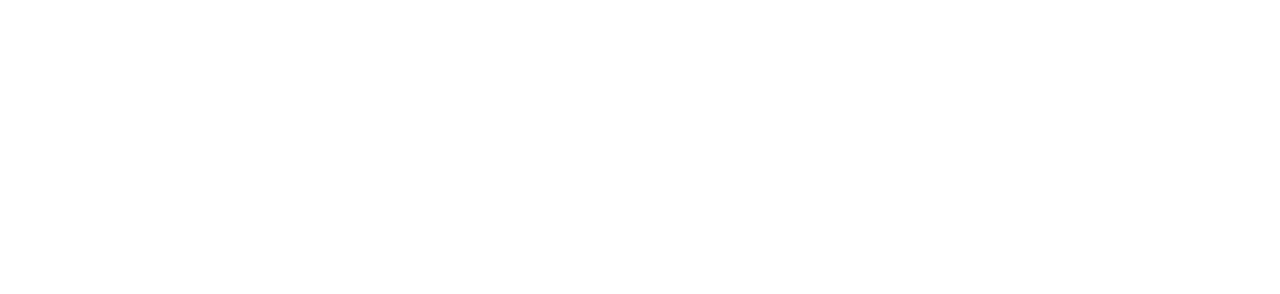
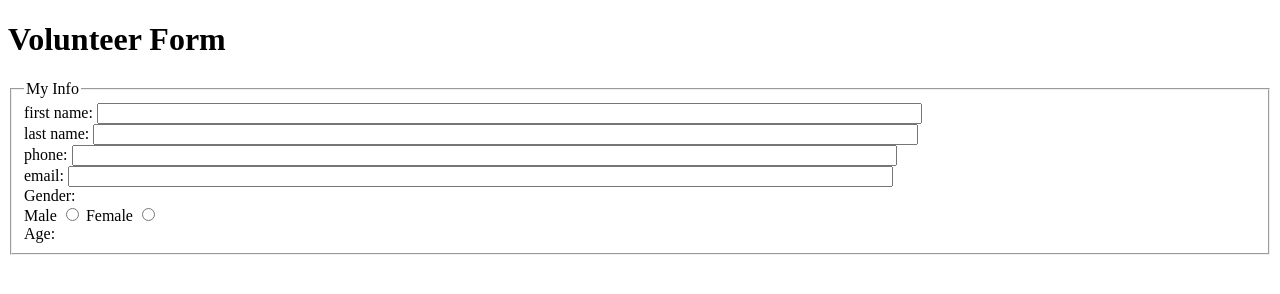
Before and after one commit to robowango/labb5, a plain HTML site: page index.html in a window 1280 px wide. Drawn offline with Linux system fonts and the light colour scheme.

Commit message:
Update index.html

```diff
--- a/index.html
+++ b/index.html
@@ -5,3 +5,17 @@
   <title>Document</title>
 </head>
 <body>
+  <h1>Volunteer Form</h1>
+  <form action="http://bloomingdale.sat.iit.edu/kriedan/lab3formscript.php" method="post">
+    <fieldset>
+      <legend>My Info</legend>
+      <div><label>first name: <input size="100" type="text" name="first_name_field"></label></div>
+      <div><label>last name: <input size="100" type="text" name="last_name_field"></label></div>
+      <div><label>phone: <input size="100" type="text" name="phone_field"></label></div>
+      <div><label>email: <input size="100" type="text" name="email_field"></label></div>
+      <div>Gender: </div>
+      <div>
+        <label>Male <input type="radio" name="gender_field" value="male"></label>
+        <label>Female <input type="radio" name="gender_field" value="female"></label>
+      </div>
+      <div>Age: </div>
```
